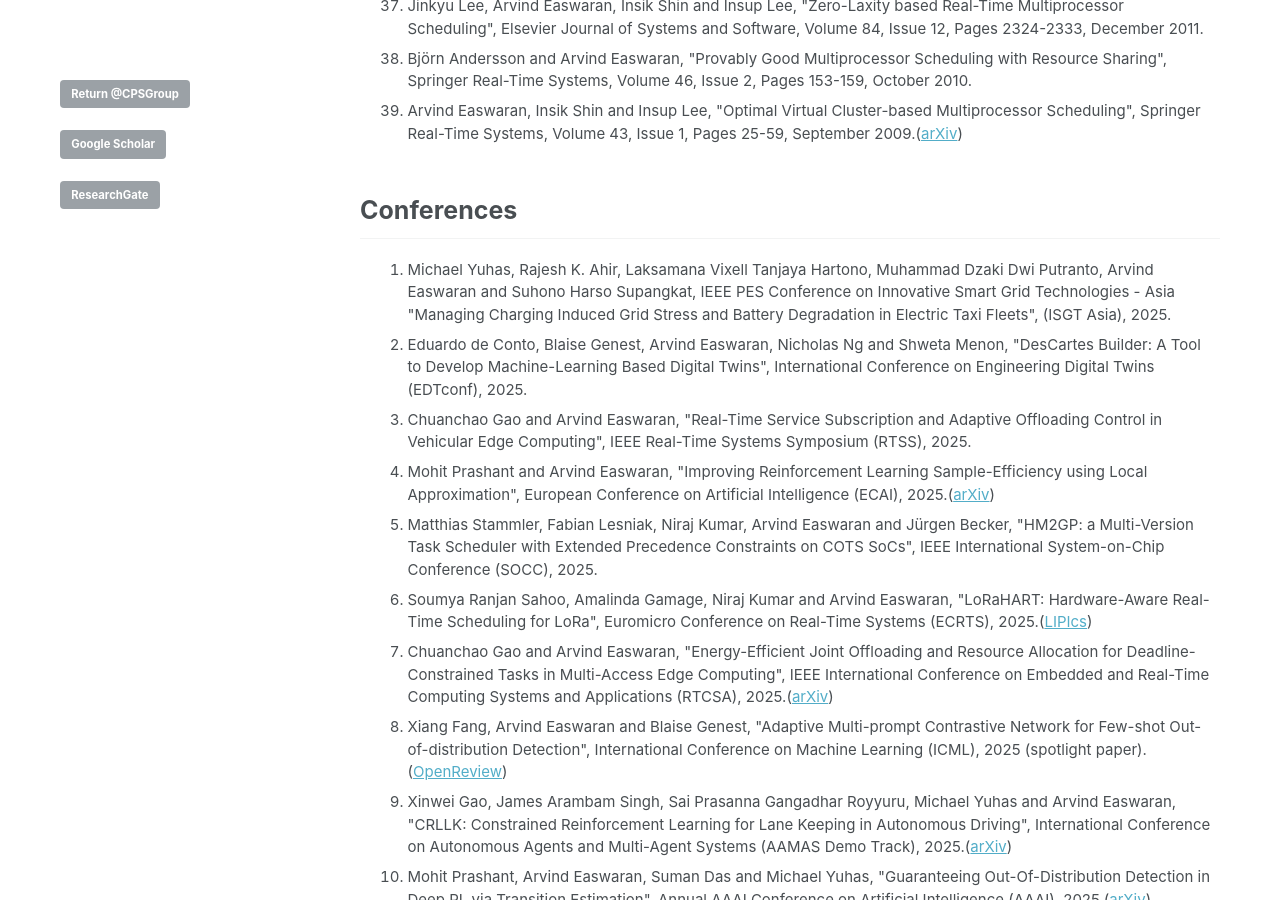
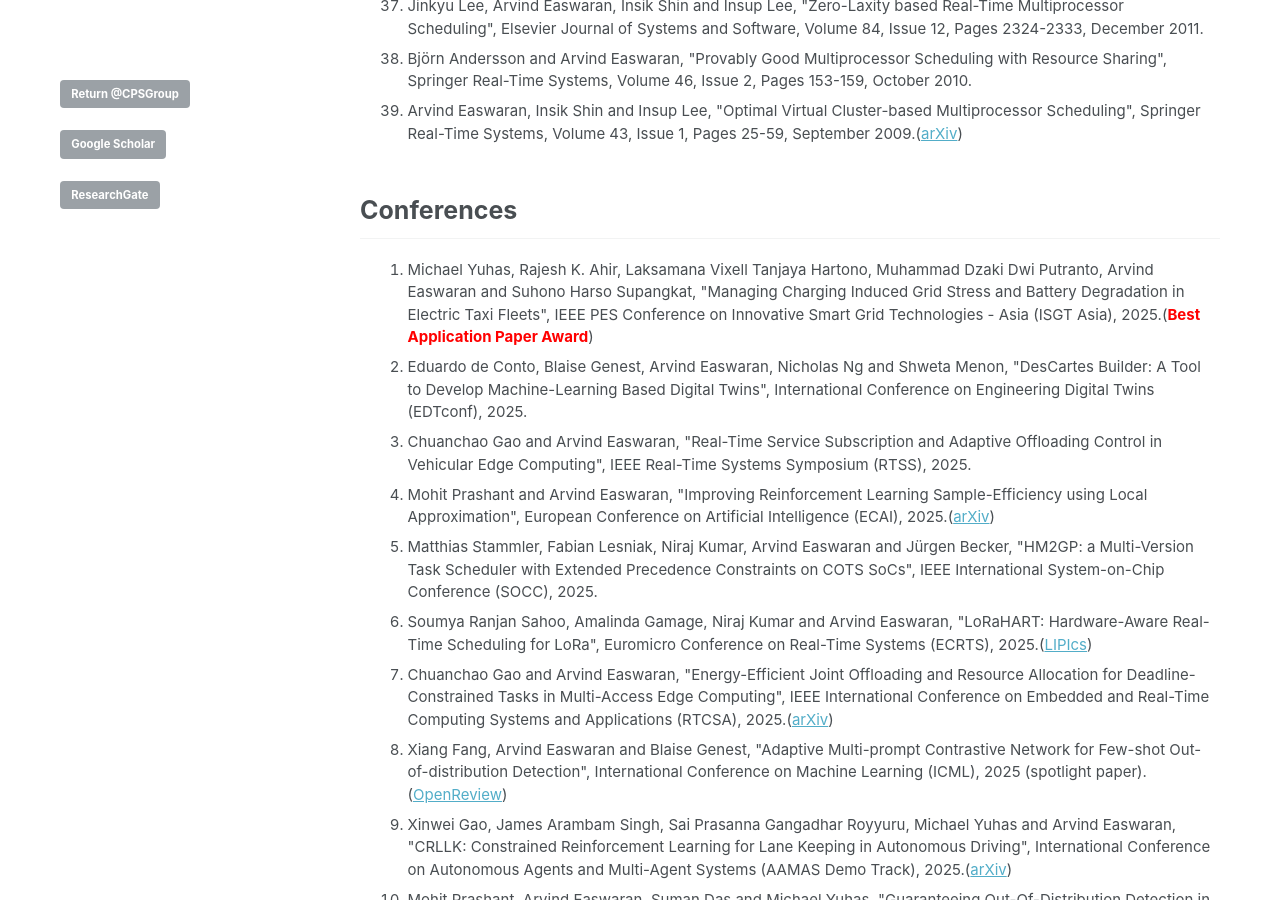
Before and after one commit to CPS-research-group/CPS-research-group.github.io, a Jekyll site: the page built from _pages/research_profile.md, in a window 1280 px wide and 900 px high, scrolled down 2701 px. Built offline with Jekyll 4.4.1, drawn with Linux system fonts in a browser that asks for light colours.

Commit message:
Updates.

```diff
--- a/_pages/research_profile.md
+++ b/_pages/research_profile.md
@@ -66,7 +66,7 @@ a.a:active {color:#0000FF; text-decoration:none;}
 
 ## Conferences
    <ol>
-   			<li class="a">Michael Yuhas, Rajesh K. Ahir, Laksamana Vixell Tanjaya Hartono, Muhammad Dzaki Dwi Putranto, Arvind Easwaran and Suhono Harso Supangkat, IEEE PES Conference on Innovative Smart Grid Technologies - Asia "Managing Charging Induced Grid Stress and Battery Degradation in Electric Taxi Fleets", (ISGT Asia), 2025.</li>
+   			<li class="a">Michael Yuhas, Rajesh K. Ahir, Laksamana Vixell Tanjaya Hartono, Muhammad Dzaki Dwi Putranto, Arvind Easwaran and Suhono Harso Supangkat, "Managing Charging Induced Grid Stress and Battery Degradation in Electric Taxi Fleets", IEEE PES Conference on Innovative Smart Grid Technologies - Asia (ISGT Asia), 2025.(<font color="FF0000"><B>Best Application Paper Award</B></font>)</li>
    			<li class="a">Eduardo de Conto, Blaise Genest, Arvind Easwaran, Nicholas Ng and Shweta Menon, "DesCartes Builder: A Tool to Develop Machine-Learning Based Digital Twins", International Conference on Engineering Digital Twins (EDTconf), 2025.</li>
    			<li class="a">Chuanchao Gao and Arvind Easwaran, "Real-Time Service Subscription and Adaptive Offloading Control in Vehicular Edge Computing", IEEE Real-Time Systems Symposium (RTSS), 2025.</li>
    			<li class="a">Mohit Prashant and Arvind Easwaran, "Improving Reinforcement Learning Sample-Efficiency using Local Approximation", European Conference on Artificial Intelligence (ECAI), 2025.(<a href="https://arxiv.org/pdf/2507.12383">arXiv</a>)</li>
```
